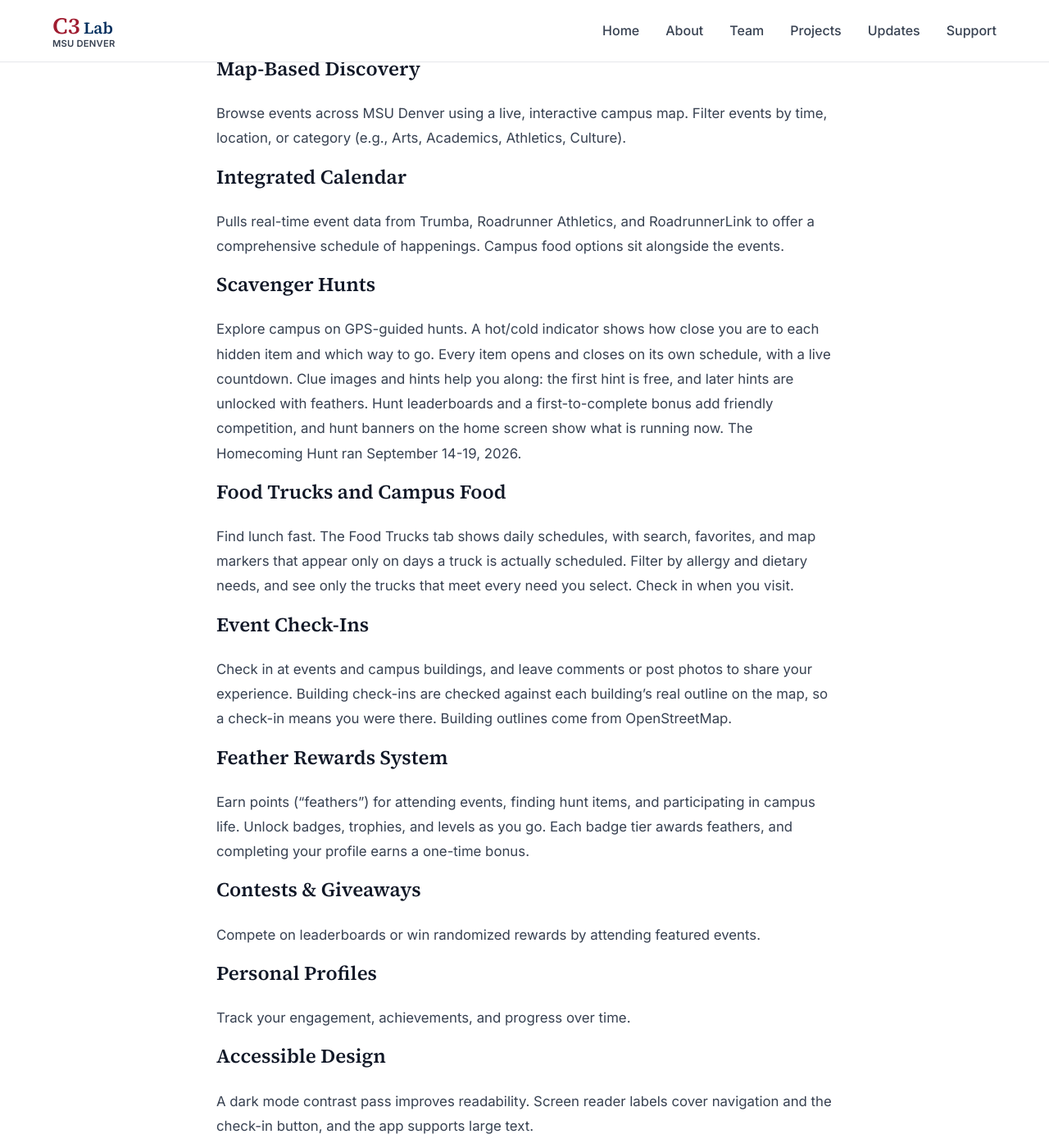
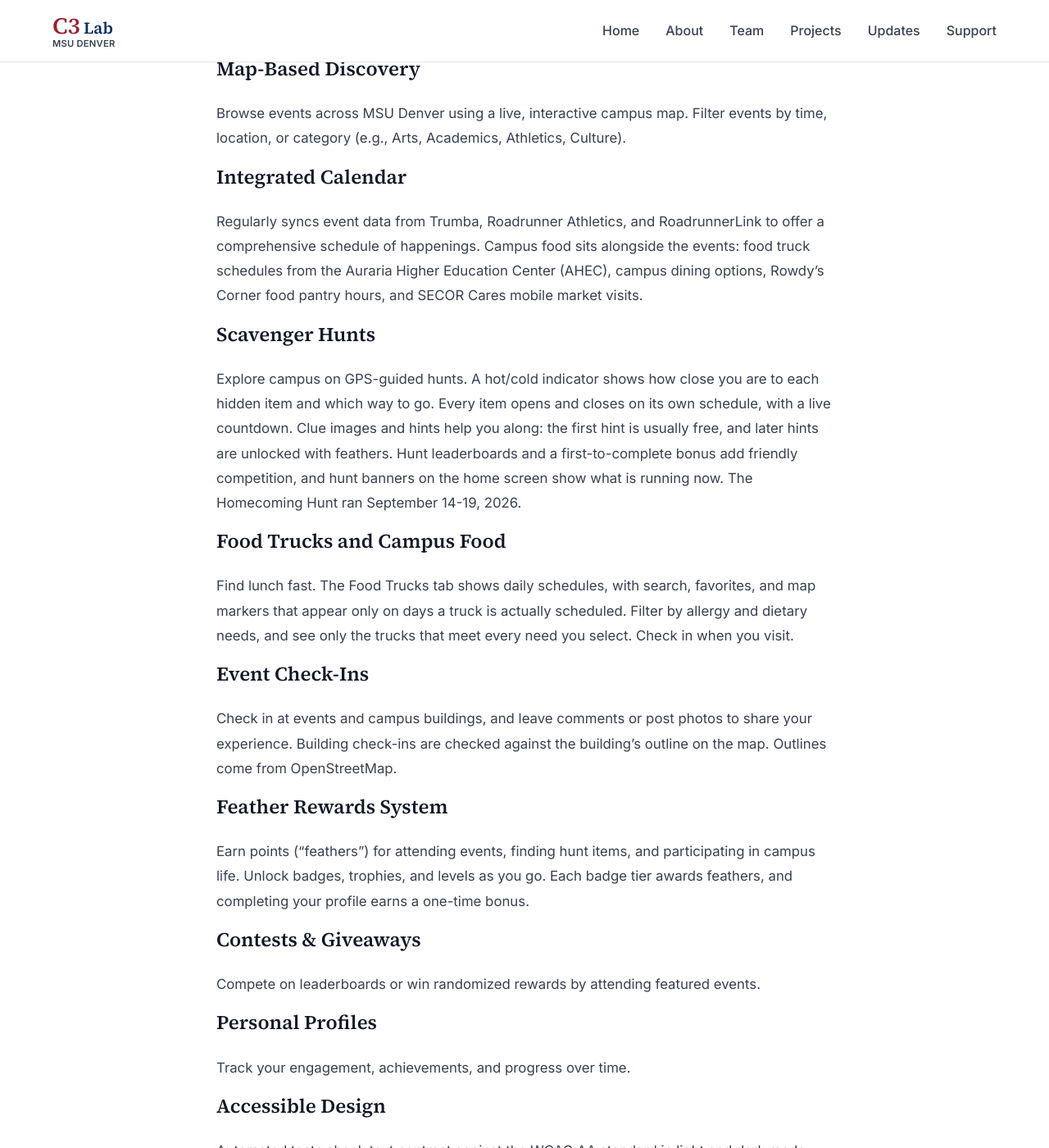
Before and after one commit to msu-denver/c3-lab, a Jekyll site: the page built from _projects/roadrunner-connect.md, in a window 1280 px wide and 1400 px high, scrolled down 1298 px. Shown: the whole window at 82% size. Built offline with Jekyll 4.4.1, drawn with Linux system fonts in a browser that asks for light colours; some of the changed text lies outside the part shown.

Commit message:
content: render-check and fact-check fixes
- The P2Hub card, About and README no longer imply SI and TA are live;
  Learning Assistants are live and TA and SI are the Fall 2027 goal.
- project.html pluralised "Co-Principal Investigator" by the length of a
  single-name string; it now pluralises only a list.
- Roadrunner Connect, from its project session's check against the code:
  names the four synced food sources, states the contrast claim as
  automated WCAG AA contrast tests, softens the building check-in and
  first-hint lines, and describes event data as regularly synced and the
  app as one cross-platform codebase.

Co-Authored-By: Claude Opus 5.5 <noreply@anthropic.com>

```diff
--- a/_layouts/project.html
+++ b/_layouts/project.html
@@ -35,7 +35,7 @@ layout: default
       {% endif %}
       {% if page.copi %}
       <div class="meta-item">
-        <span class="meta-label">Co-Principal Investigator{% if page.copi.size > 1 %}s{% endif %}:</span>
+        <span class="meta-label">Co-Principal Investigator{% if page.copi.first and page.copi.size > 1 %}s{% endif %}:</span>
         <span class="meta-value">
           {% if page.copi.first %}
             {% for person in page.copi %}
--- a/_projects/roadrunner-connect.md
+++ b/_projects/roadrunner-connect.md
@@ -31,16 +31,16 @@ By connecting students with on-campus opportunities and fostering meaningful eng
 Browse events across MSU Denver using a live, interactive campus map. Filter events by time, location, or category (e.g., Arts, Academics, Athletics, Culture).
 
 ### Integrated Calendar
-Pulls real-time event data from Trumba, Roadrunner Athletics, and RoadrunnerLink to offer a comprehensive schedule of happenings. Campus food options sit alongside the events.
+Regularly syncs event data from Trumba, Roadrunner Athletics, and RoadrunnerLink to offer a comprehensive schedule of happenings. Campus food sits alongside the events: food truck schedules from the Auraria Higher Education Center (AHEC), campus dining options, Rowdy's Corner food pantry hours, and SECOR Cares mobile market visits.
 
 ### Scavenger Hunts
-Explore campus on GPS-guided hunts. A hot/cold indicator shows how close you are to each hidden item and which way to go. Every item opens and closes on its own schedule, with a live countdown. Clue images and hints help you along: the first hint is free, and later hints are unlocked with feathers. Hunt leaderboards and a first-to-complete bonus add friendly competition, and hunt banners on the home screen show what is running now. The Homecoming Hunt ran September 14-19, 2026.
+Explore campus on GPS-guided hunts. A hot/cold indicator shows how close you are to each hidden item and which way to go. Every item opens and closes on its own schedule, with a live countdown. Clue images and hints help you along: the first hint is usually free, and later hints are unlocked with feathers. Hunt leaderboards and a first-to-complete bonus add friendly competition, and hunt banners on the home screen show what is running now. The Homecoming Hunt ran September 14-19, 2026.
 
 ### Food Trucks and Campus Food
 Find lunch fast. The Food Trucks tab shows daily schedules, with search, favorites, and map markers that appear only on days a truck is actually scheduled. Filter by allergy and dietary needs, and see only the trucks that meet every need you select. Check in when you visit.
 
 ### Event Check-Ins
-Check in at events and campus buildings, and leave comments or post photos to share your experience. Building check-ins are checked against each building's real outline on the map, so a check-in means you were there. Building outlines come from OpenStreetMap.
+Check in at events and campus buildings, and leave comments or post photos to share your experience. Building check-ins are checked against the building's outline on the map. Outlines come from OpenStreetMap.
 
 ### Feather Rewards System
 Earn points ("feathers") for attending events, finding hunt items, and participating in campus life. Unlock badges, trophies, and levels as you go. Each badge tier awards feathers, and completing your profile earns a one-time bonus.
@@ -52,7 +52,7 @@ Compete on leaderboards or win randomized rewards by attending featured events.
 Track your engagement, achievements, and progress over time.
 
 ### Accessible Design
-A dark mode contrast pass improves readability. Screen reader labels cover navigation and the check-in button, and the app supports large text.
+Automated tests check text contrast against the WCAG AA standard in light and dark mode. Screen reader labels cover navigation and the check-in button, and the app supports large text.
 
 ### Admin Tools
 Backend dashboard for managing giveaways, moderating user content, adding and editing placemarks and events, building scavenger hunts in a step-by-step wizard that places items on the map, and managing food truck vendors.
@@ -98,13 +98,13 @@ The project has benefited from contributions by numerous student developers:
 
 The project uses modern development practices and technologies:
 
-- **Mobile Development** - Native mobile applications for iOS and Android
+- **Mobile Development** - One cross-platform mobile app for iOS and Android
 - **Web Development** - Responsive web interfaces
 - **Backend Services** - API development and integration
 - **Database Management** - Data modeling and optimization
 - **DevOps Practices** - Deployment and maintenance
 - **Map Integration** - Custom campus map for event discovery
-- **Real-time Data** - Integration with Trumba, Athletics, RoadrunnerLink, and campus food sources
+- **Synced Data** - Regular syncs from Trumba, Athletics, RoadrunnerLink, and campus food sources
 
 ## Student Learning Experience
 
--- a/index.html
+++ b/index.html
@@ -91,7 +91,7 @@ title: Home
         <h3 class="project-card-title">Peer Support Hub (P2Hub)</h3>
         <span class="project-card-funding">MSU Denver</span>
         <p class="project-card-description">
-          Live at MSU Denver since fall 2026. One platform where faculty request peer support, students apply, and the SI, TA, and LA programs review on their own timelines, with decisions released to everyone at once.
+          Live at MSU Denver since fall 2026. Faculty request Learning Assistants and make offers, students apply, and decisions reach every faculty member at once. Bringing in the TA and SI programs is the goal for Fall 2027.
         </p>
         <a href="{{ '/projects/peer-support-hub/' | relative_url }}" class="project-card-link">
           Learn more
```
Also changed, not shown: about.md (+1 -1 lines), README.md.
